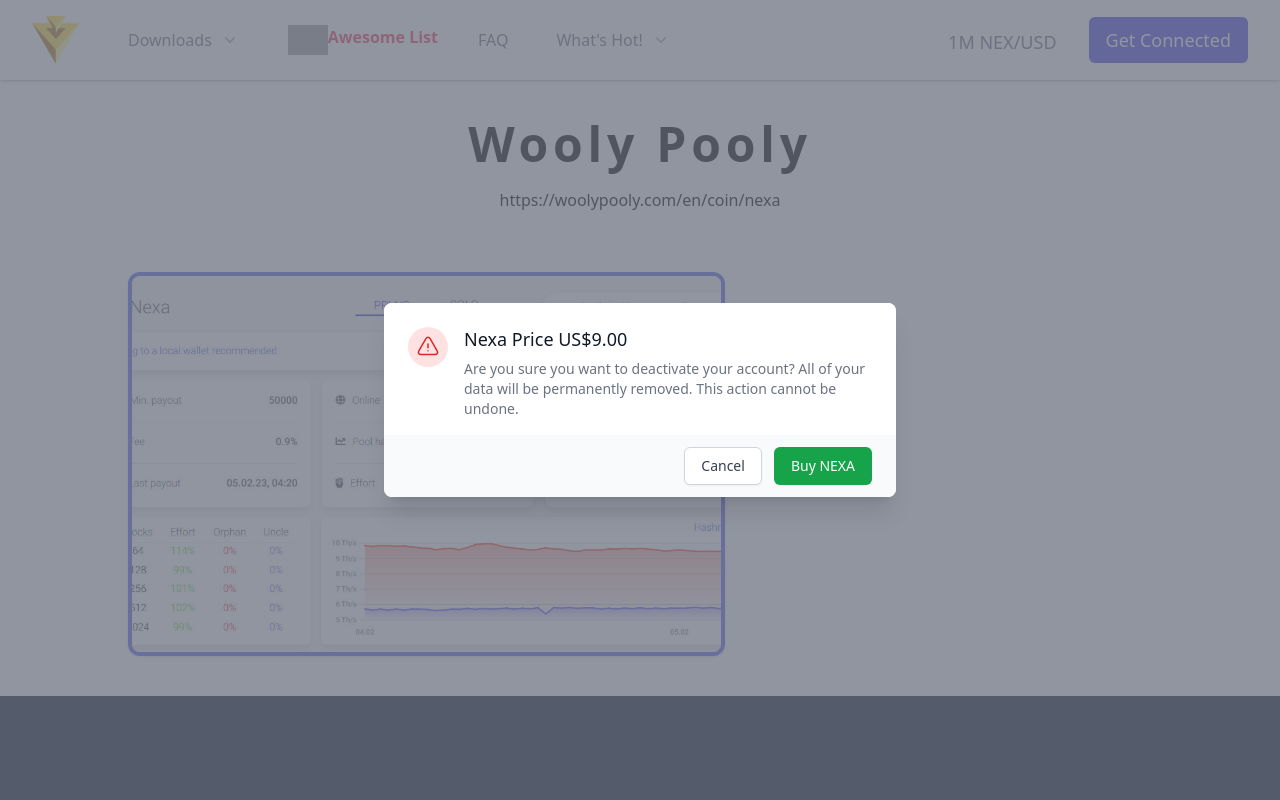
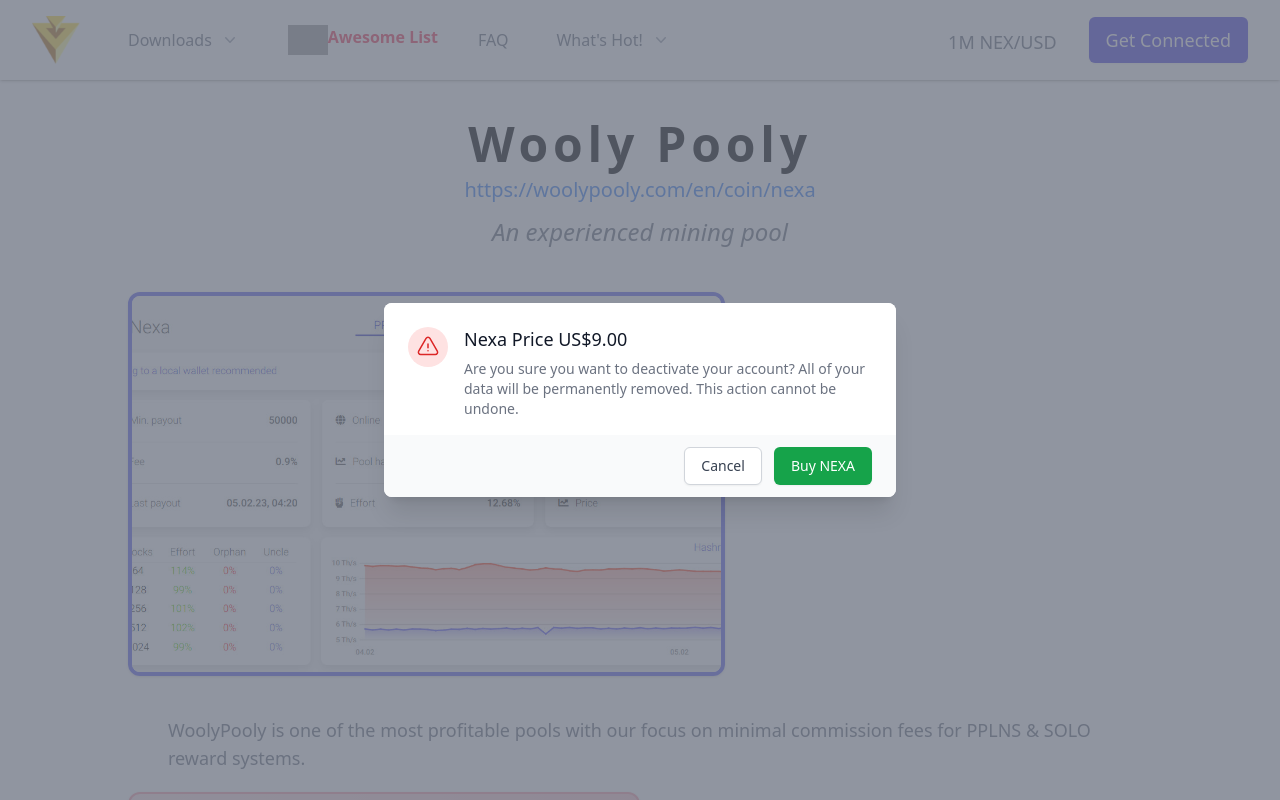
Before and after one commit to avasdao/awesome-nexa, a Nuxt app in the folder web/: page /Mining/WoolyPooly in a window 1280 px wide. Shown: the top 800 px of the page. Built offline with nearby package versions, Linux system fonts and the light colour scheme; grey boxes are pictures that could not be loaded.

Commit message:
Add disclaimer and privacy pages.

```diff
--- a/web/layouts/listing.vue
+++ b/web/layouts/listing.vue
@@ -16,12 +16,18 @@ import { ref } from 'vue'
             </h1>
         </header>
 
-        <section class="py-5 flex flex-col items-center">
-            <p>
-                <slot name="url">
-                    https://site-url.com/
+        <section class="py-2 flex flex-col items-center">
+            <slot name="url">
+                https://site-url.com/
+            </slot>
+        </section>
+
+        <section class="py-1 flex flex-col items-center">
+            <h3 class="text-2xl font-medium text-gray-500 italic">
+                <slot name="tagline">
+                    Enter a short tagline here
                 </slot>
-            </p>
+            </h3>
         </section>
 
         <section>
@@ -32,5 +38,26 @@ import { ref } from 'vue'
                 />
             </slot>
         </section>
+
+        <section class="my-5 px-10 flex flex-col items-center">
+            <p class="text-lg text-gray-500">
+                <slot name="description">
+                    Lorem ipsum dolor sit amet consectetur adipisicing elit. Aliquam harum quod laudantium praesentium doloribus error qui natus neque, voluptates expedita deleniti modi ducimus sequi quaerat ipsa fugit. Fugit, corrupti ad.
+                </slot>
+            </p>
+        </section>
+
+        <section>
+            <p class="w-1/2 my-5 px-7 py-5 text-sm bg-gradient-to-r from-rose-100 to-rose-200 border-2 border-rose-300 rounded-xl shadow">
+                Awesome Nexa is NOT responsible for ANY of the resources listed in this catalog.
+                Using this site, you take your own risks.
+
+                <span class="my-2 block text-base text-rose-700 text-center font-bold">DO YOUR OWN RESEARCH (DYOR)</span>
+
+                <span class="block">
+                    Read our <NuxtLink to="/disclaimer" class="text-rose-700 font-medium hover:underline">Disclaimer Terms</NuxtLink> and <NuxtLink to="/privacy" class="text-rose-700 font-medium hover:underline">Privacy Policy</NuxtLink>
+                </span>
+            </p>
+        </section>
     </main>
 </template>
--- /dev/null
+++ b/web/pages/Disclaimer.vue
@@ -0,0 +1,22 @@
+<script setup>
+/* Import modules. */
+import { ref } from 'vue'
+
+//
+</script>
+
+<template>
+    <main class="max-w-5xl mx-auto">
+        <div class="pt-10 flex justify-center">
+            <h1 class="text-5xl font-bold tracking-widest">
+                Disclaimer
+            </h1>
+        </div>
+
+        <section class="py-10 flex flex-col items-center gap-10">
+            <p>
+                Lorem ipsum dolor sit amet consectetur adipisicing elit. Fugiat quod, commodi id asperiores reiciendis temporibus nisi quasi dolorem perspiciatis unde atque illo? Sed porro similique debitis perferendis dolor sequi voluptas!
+            </p>
+        </section>
+    </main>
+</template>
--- a/web/pages/Mining/WoolyPooly.vue
+++ b/web/pages/Mining/WoolyPooly.vue
@@ -12,7 +12,17 @@ import { ref } from 'vue'
         </template>
 
         <template #url>
-            https://woolypooly.com/en/coin/nexa
+            <a
+                href="https://woolypooly.com/en/coin/nexa"
+                target="_blank"
+                class="text-xl text-blue-500 font-medium hover:underline"
+            >
+                https://woolypooly.com/en/coin/nexa
+            </a>
+        </template>
+
+        <template #tagline>
+            An experienced mining pool
         </template>
 
         <template #slideshow>
@@ -21,5 +31,10 @@ import { ref } from 'vue'
                 class="my-10 w-7/12 h-96 border-4 border-indigo-500 rounded-xl shadow object-cover"
             />
         </template>
+
+        <template #description>
+            WoolyPooly is one of the most profitable pools with our focus on minimal commission fees for PPLNS & SOLO reward systems.
+        </template>
+
     </NuxtLayout>
 </template>
--- /dev/null
+++ b/web/pages/Privacy.vue
@@ -0,0 +1,22 @@
+<script setup>
+/* Import modules. */
+import { ref } from 'vue'
+
+//
+</script>
+
+<template>
+    <main class="max-w-5xl mx-auto">
+        <div class="pt-10 flex justify-center">
+            <h1 class="text-5xl font-bold tracking-widest">
+                Privacy Policy
+            </h1>
+        </div>
+
+        <section class="py-10 flex flex-col items-center gap-10">
+            <p>
+                Lorem ipsum dolor sit amet consectetur adipisicing elit. Fugiat quod, commodi id asperiores reiciendis temporibus nisi quasi dolorem perspiciatis unde atque illo? Sed porro similique debitis perferendis dolor sequi voluptas!
+            </p>
+        </section>
+    </main>
+</template>
```
